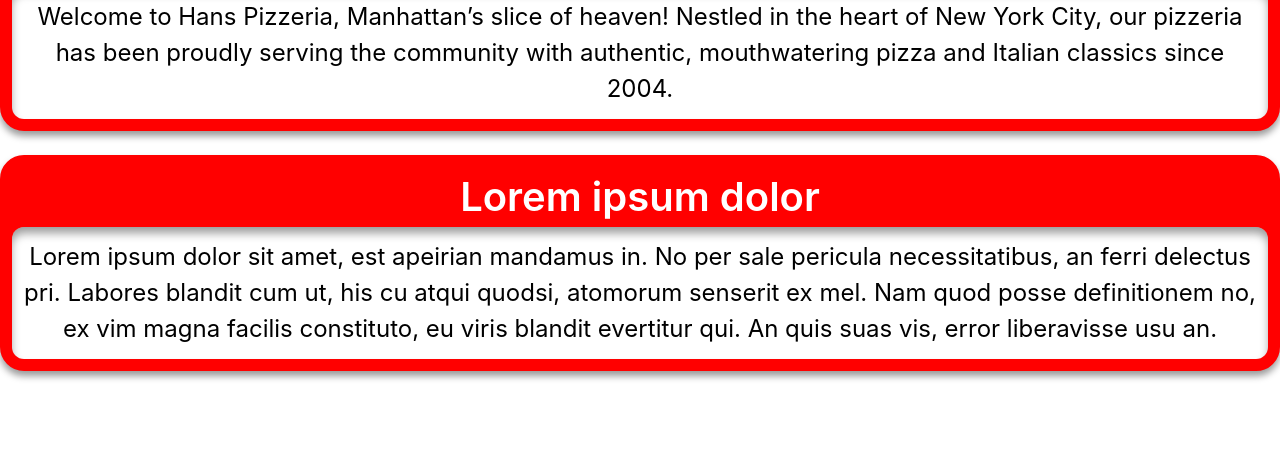
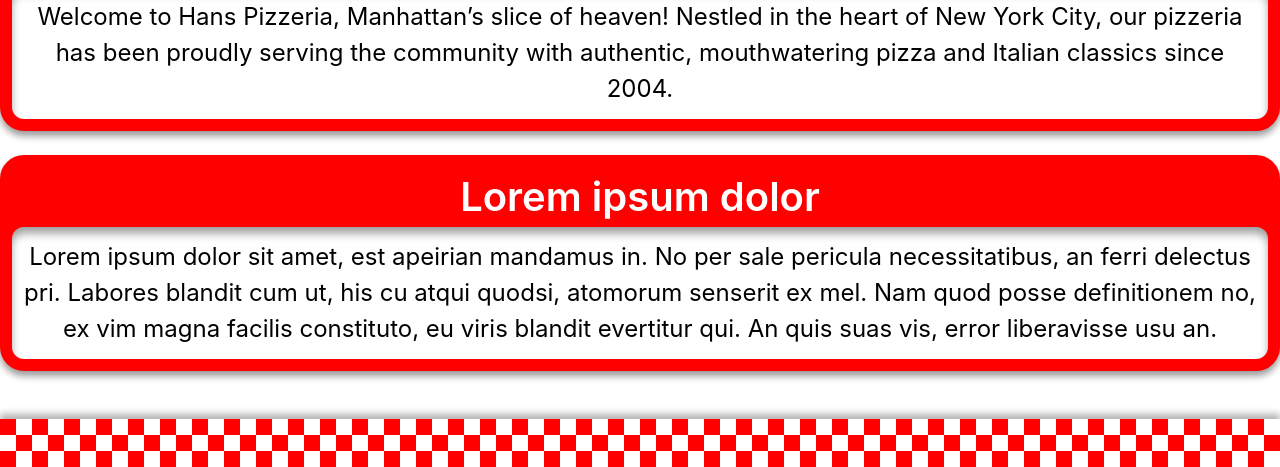
Before and after one commit to scojr/restaurant-page, a website built with webpack: page src/template.html in a window 1280 px wide. Shown: the part 709-1176 px from the top of the page. Before the commit the page ends 1128 px from the top, so only its background shows below. Built offline with nearby package versions, Linux system fonts and the light colour scheme.

Commit message:
Add footer

```diff
--- a/src/styles.css
+++ b/src/styles.css
@@ -45,9 +45,12 @@
 }
 
 body {
-  min-height: 100vh;
   margin: 0;
   padding: 0;
+  display: flex;
+  flex-direction: column;
+  justify-content: space-between;
+  min-height: 100vh;
 }
 
 .header-logo:hover {
@@ -62,13 +65,19 @@
   gap: 40px;
 }
 
-.header-divider {
+.header-divider,
+.footer-divider {
   position: relative;
   background-color: #c42828;
   background-image: url(images/checkerboard.png);
   width: 100%;
   height: 48px;
-  box-shadow: rgba(0, 0, 0, 0.24) 0px 3px 8px;
+  box-shadow: rgba(0, 0, 0, 0.3) 0px 5px 7px;
+}
+
+.footer-divider {
+  margin-top: auto;
+  box-shadow: rgba(0, 0, 0, 0.3) 0px -5px 7px;
 }
 
 header {
@@ -86,8 +95,6 @@
 
 .hero-img {
   margin: none;
-  /* display: flex;
-  justify-content: flex-end; */
   display: grid;
   grid-template-columns: minmax(12px, 2%) 1fr max-content;
   grid-template-rows: 10% min-content 1fr min-content;
@@ -97,7 +104,7 @@
   width: 100%;
   background-size: cover;
   background-position: center;
-  box-shadow: rgba(0, 0, 0, 0.3) 0px 5px 7px, rgba(0, 0, 0, 0.3) 0px -2px 7px;
+  box-shadow: rgba(0, 0, 0, 0.3) 0px 5px 7px;
 }
 
 .hero-img a,
--- a/src/template.html
+++ b/src/template.html
@@ -20,6 +20,7 @@
   <div class="header-divider"></div>
   <div id="content">
   </div>
+  <div class="footer-divider"></div>
 </body>
 
 </html>
```
